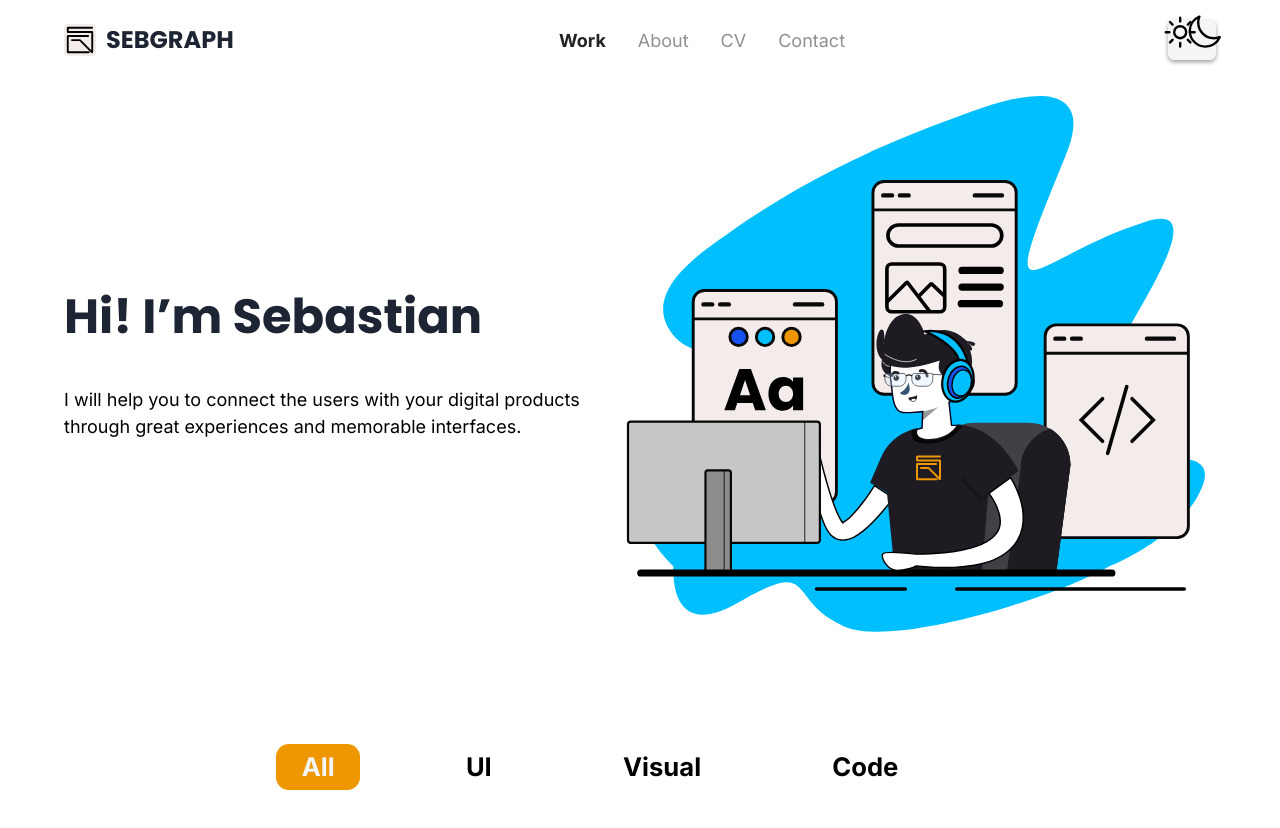
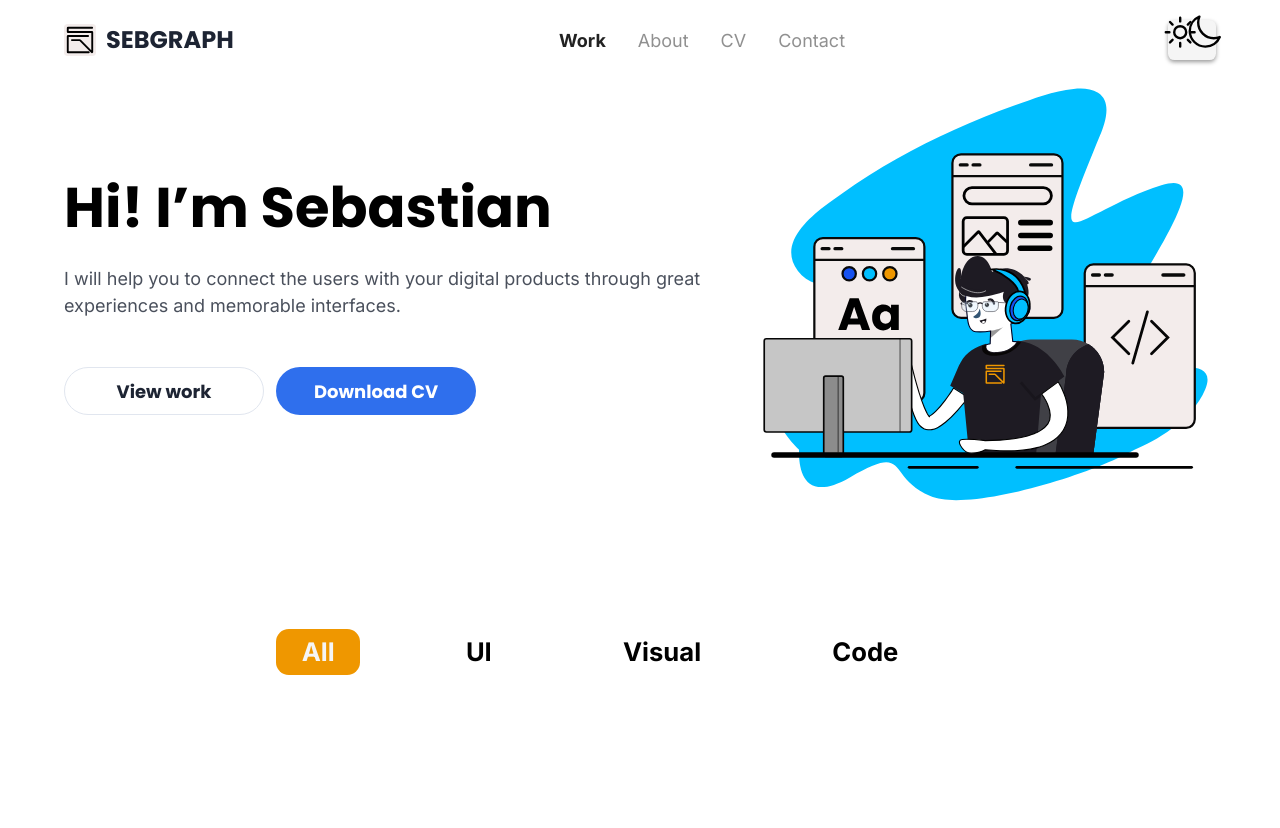
Before and after one commit to sebastiangonzalezdesign/Sebgraph, a React (Create React App) app: page / in a window 1280 px wide. Shown: the top 828 px of the page. Built offline with nearby package versions, Linux system fonts and the light colour scheme.

Commit message:
header and hero updates

```diff
--- a/src/components/Button.scss
+++ b/src/components/Button.scss
@@ -5,7 +5,6 @@
 @import "../styles/ConfigStyles/base/Utilities";
 
 .btn {
-  margin: 2rem;
   position: relative;
   text-decoration: none;
   cursor: pointer;
--- a/src/components/NavBar.js
+++ b/src/components/NavBar.js
@@ -35,8 +35,11 @@ const NavBar = () => {
 
         <div className="header__menu">
           <nav className="header__navigation">
-            <ul className={nav ? "header__list active" : "header__list"}>
-              <li className="header__item" onClick={handleNav}>
+            <ul className={nav ? "header__list  active" : "header__list"}>
+              <li
+                className={nav ? "header__item text-animation" : "header__item"}
+                onClick={handleNav}
+              >
                 <NavLink
                   className="header__link"
                   exact
@@ -46,7 +49,10 @@ const NavBar = () => {
                   Work
                 </NavLink>
               </li>
-              <li className="header__item" onClick={handleNav}>
+              <li
+                className={nav ? "header__item text-animation" : "header__item"}
+                onClick={handleNav}
+              >
                 <NavLink
                   className="header__link"
                   exact
@@ -56,7 +62,10 @@ const NavBar = () => {
                   About
                 </NavLink>
               </li>
-              <li className="header__item" onClick={handleNav}>
+              <li
+                className={nav ? "header__item text-animation" : "header__item"}
+                onClick={handleNav}
+              >
                 <NavLink
                   className="header__link"
                   exact
@@ -66,7 +75,10 @@ const NavBar = () => {
                   CV
                 </NavLink>
               </li>
-              <li className="header__item" onClick={handleNav}>
+              <li
+                className={nav ? "header__item text-animation" : "header__item"}
+                onClick={handleNav}
+              >
                 <NavLink
                   className="header__link"
                   exact
--- a/src/components/NavBar.scss
+++ b/src/components/NavBar.scss
@@ -3,6 +3,7 @@
 @import "../styles/ConfigStyles/base/Base.scss";
 @import "../styles/ConfigStyles/layout/Grid.scss";
 @import "../styles/ConfigStyles/base/Utilities";
+@import "../styles/ConfigStyles/base/Animations.scss";
 
 .header {
   position: fixed;
@@ -41,6 +42,7 @@
     font-weight: $font-weight-bold;
     gap: 0.625rem;
     font-size: $headings-font-size-200;
+    z-index: 9999;
 
     body.dark-mode & {
       color: $dark-textIcon-primary-white;
@@ -70,9 +72,10 @@
       flex-direction: column;
       align-items: center;
       background-color: $light-bg-surface;
-      left: -100vh;
+      left: 0;
       top: 0;
       transition: 0.4s ease;
+      opacity: 0;
     }
   }
   &__item {
@@ -119,11 +122,17 @@
   opacity: 1;
 }
 .header .active {
-  left: 0;
+  top: 0;
   transition: 0.5s ease;
+  opacity: 1;
+}
+.header .text-animation {
+  animation: 0.5s moveInBottom ease;
 }
 .header-bg {
-  background-color: rgba(241, 243, 249, 0.9);
+  background-color: rgba(241, 243, 249, 0.8);
+  backdrop-filter: blur(8px);
+  -webkit-backdrop-filter: blur(8px);
 }
 
 .navbar {
@@ -137,14 +146,21 @@
   padding: 0 1.5rem;
 
   & .hamburger {
-    background-color: red;
+    border: 1px solid $core-color-neutral-400;
+    border-radius: $boder-md;
+    cursor: pointer;
+    color: $light-textIcon-primary-black;
     height: $spacings-9;
     width: $spacings-9;
-    border-radius: $spacings-1;
     justify-content: center;
     align-items: center;
     display: none;
     z-index: 9999;
+
+    &:hover {
+      border: 1px solid $core-color-neutral-500;
+      background-color: $light-primary-bg;
+    }
     @include respond(tab-port) {
       display: flex;
     }
--- a/src/pages/work/HeroWork.js
+++ b/src/pages/work/HeroWork.js
@@ -5,6 +5,7 @@ import ThemeContext from "../../context/ThemeContext";
 import Aos from "aos";
 import "aos/dist/aos.css";
 import React from "react";
+import { Button } from "../../components/Button";
 
 const HeroWork = () => {
   const { theme } = useContext(ThemeContext);
@@ -14,14 +15,37 @@ const HeroWork = () => {
   }, []);
   return (
     <section className={`section-hero ${theme}`}>
-      <article className="section-hero__text-container">
-        <h1 className="heading-primary" data-aos="fade-up" data-aos-delay="500">
+      <article className="section-hero__container">
+        <div className="section-hero__container__text-container">
+          <h1
+            className="display-100--bold"
+            data-aos="fade-up"
+            data-aos-delay="500"
+          >
             Hi! I’m Sebastian
           </h1>
           <p className="paragraph">
             I will help you to connect the users with your digital products
             through great experiences and memorable interfaces.
           </p>
+        </div>
+
+        <div className="section-hero__btn-container">
+          <Button
+            type="button"
+            buttonStyle="btn--secondary"
+            buttonSize="btn--large"
+          >
+            View work
+          </Button>
+          <Button
+            type="button"
+            buttonStyle="btn--primary"
+            buttonSize="btn--large"
+          >
+            Download CV
+          </Button>
+        </div>
       </article>
 
       <img
--- a/src/pages/work/HeroWork.scss
+++ b/src/pages/work/HeroWork.scss
@@ -7,46 +7,59 @@
 .section-hero {
   align-items: center;
   justify-content: space-between;
-  padding: 4rem 1.5rem 0 1.5rem;
+  padding: 4rem 1.5rem 1.5rem;
   display: flex;
   flex-direction: row;
+  gap: $spacings-6;
 
   body.dark-mode & {
     color: $dark-textIcon-primary-white;
   }
 
-  @include respond(phone) {
+  @include respond(tab-port) {
     padding-top: 8rem;
+    flex-direction: column;
   }
 
-  @include respond(tab-port) {
-    flex-direction: column;
-    margin: 4rem 4rem 0 4rem;
-  }
+  &__container {
+    width: 60%;
+    &__text-container {
+      margin-bottom: $spacings-11;
 
-  &__text-container {
-    width: 50%;
+      & h1 {
+        margin-bottom: $spacings-6;
+      }
+      & p {
+        color: $light-textIcon-secondary-black;
+      }
+      @include respond(tab-port) {
+        text-align: center;
+      }
+    }
     @include respond(tab-port) {
       width: 100%;
     }
   }
-  &__hi-text {
+  &__btn-container {
+    max-width: 100%;
     display: flex;
-    align-items: center;
-    margin-right: 1rem;
-  }
-  &__icon {
-    margin-right: 2rem;
-  }
-  &__name {
-    font-weight: 400;
-    &--rol {
-      font-weight: 700;
-      color: $color-yellow-dark;
+    gap: $spacings-3;
+
+    @include respond(tab-port) {
+      justify-content: center;
+    }
+
+    & Button {
+      flex-wrap: wrap;
+      width: 200px;
+      @include respond(phone) {
+        width: 100%;
+      }
     }
   }
+
   &__img {
-    width: auto;
+    width: 40%;
     @include respond(tab-port) {
       width: 100%;
     }
--- a/src/styles/ConfigStyles/abstracts/Variables.scss
+++ b/src/styles/ConfigStyles/abstracts/Variables.scss
@@ -172,7 +172,7 @@ $font-weight-regular: 400;
 $font-weight-medium: 500;
 $font-weight-bold: 700;
 
-$display-font-size-100: 3rem; //64px
+$display-font-size-100: 3.5rem; //56px
 $display-font-size-200: 3rem; //48px
 
 $headings-font-size-100: 2rem; //36px
--- a/src/styles/ConfigStyles/base/Animations.scss
+++ b/src/styles/ConfigStyles/base/Animations.scss
@@ -7,13 +7,11 @@
 
   80% {
     transform: translateX(1rem);
-
   }
 
   100% {
     opacity: 1;
     transform: translate(0);
-
   }
 }
 
@@ -25,24 +23,21 @@
 
   80% {
     transform: translateX(-1rem);
-
   }
 
   100% {
     opacity: 1;
     transform: translate(0);
-
   }
 }
 @keyframes moveInBottom {
   0% {
     opacity: 0;
-        transform: translateY(3rem);
+    transform: translateY(2rem);
   }
   100% {
     opacity: 1;
     transform: translate(0);
-
   }
 }
 
@@ -54,25 +49,22 @@
   100% {
     opacity: 1;
     transform: translate(0);
-
   }
 }
 
 @keyframes scale {
   0% {
     opacity: 0;
-        transform: scale(.8);
+    transform: scale(0.8);
   }
 
   80% {
     transform: scale(1.1);
-
   }
 
   100% {
     opacity: 1;
     transform: scale(1);
-
   }
 }
 
@@ -86,7 +78,6 @@
   100% {
     opacity: 1;
     transform: translate(0);
-
   }
 }
 
@@ -96,14 +87,13 @@
     opacity: 0;
     transform: translateY(100%);
   }
-    70%{
-        opacity: .5;
+  70% {
+    opacity: 0.5;
   }
   100% {
     opacity: 1;
     transform: translateY(0%);
   }
-
 }
 
 @keyframes modalOut {
@@ -111,27 +101,25 @@
     opacity: 0;
     transform: translateY(0%);
   }
-    70%{
-        opacity: .5;
+  70% {
+    opacity: 0.5;
   }
   100% {
     opacity: 1;
     transform: translateY(100%);
   }
-
 }
 
-@keyframes opacityModal{
+@keyframes opacityModal {
   0% {
     opacity: 0;
   }
-    70%{
-        opacity: .5;
+  70% {
+    opacity: 0.5;
   }
   100% {
     opacity: 1;
   }
-
 }
 
 /* clipboard */
@@ -143,6 +131,5 @@
   100% {
     opacity: 1;
     transform: translate(0);
-
   }
 }
--- a/src/styles/ConfigStyles/base/Tipography.scss
+++ b/src/styles/ConfigStyles/base/Tipography.scss
@@ -1,3 +1,18 @@
+.display-100 {
+  &--regular {
+    font-family: $headings-font-family;
+    font-weight: $font-weight-regular;
+    line-height: $heading-line-height;
+    font-size: $display-font-size-100;
+  }
+  &--bold {
+    font-family: $headings-font-family;
+    font-weight: $font-weight-bold;
+    line-height: $heading-line-height;
+    font-size: $display-font-size-100;
+  }
+}
+
 body {
   font-family: $paragraph-font-family;
   font-weight: $font-weight-regular;
@@ -7,7 +22,6 @@ body {
   font-family: $headings-font-family;
   color: $light-textIcon-primary-black;
   backface-visibility: hidden;
-  margin-bottom: 2.5rem;
   font-size: $display-font-size-200;
   line-height: $heading-line-height;
   font-weight: $font-weight-bold;
```
Also changed, not shown: src/pages/cv/CV.js (+159 -87 lines). Lines whose indentation alone changed are shown as unchanged.
